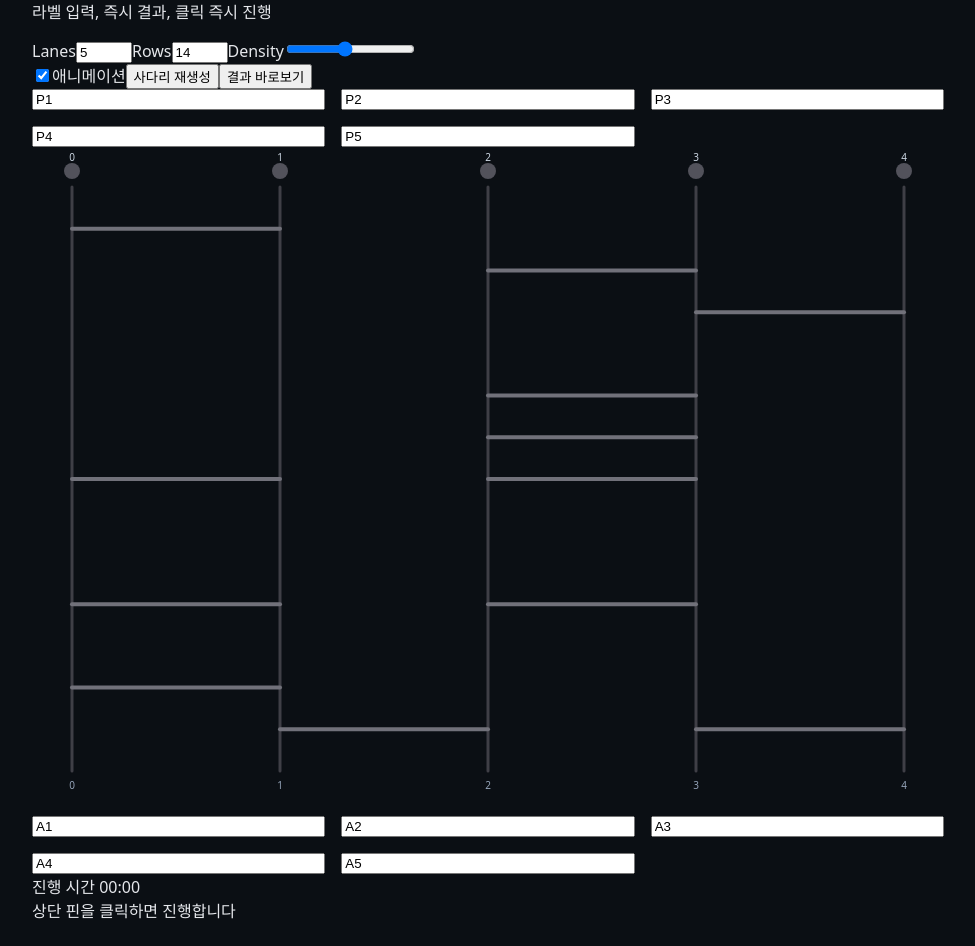
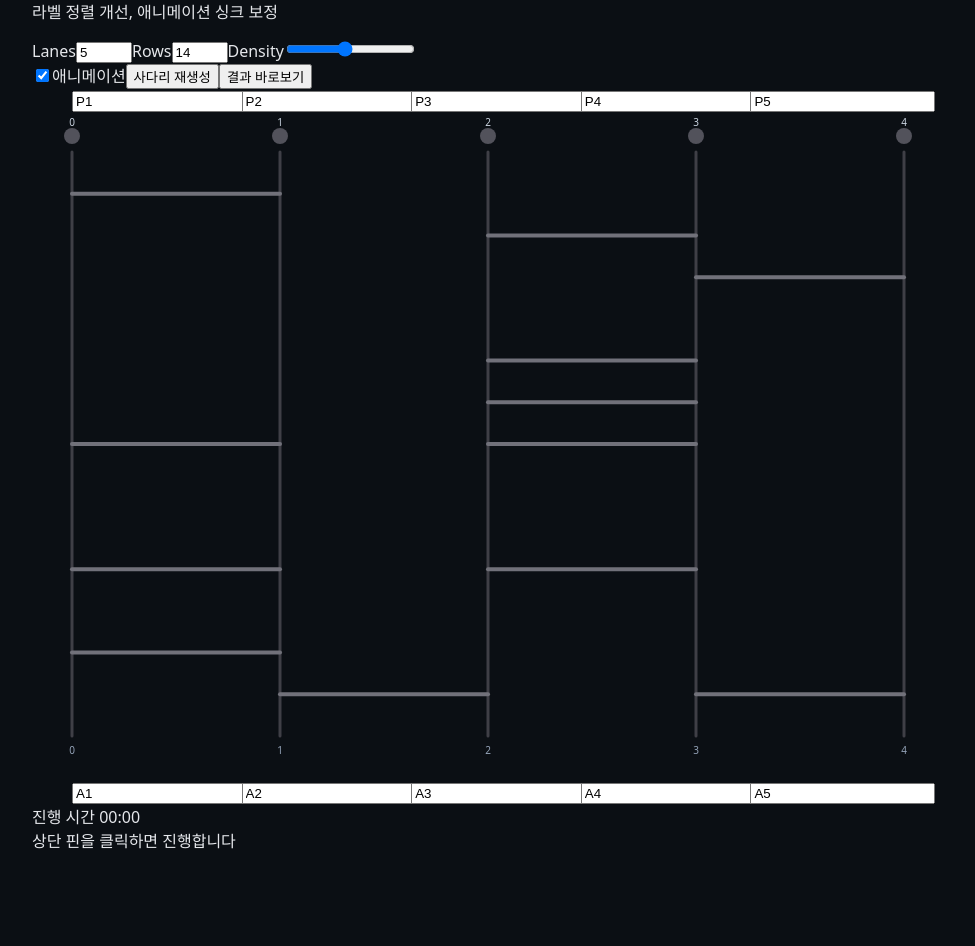
Before and after one commit to rudtn668/webgame-collection, a Next.js app: page /games/ladder in a window 1280 px wide. Shown: the part 220-1166 px from the top of the page, without its empty margins (152-1127 px from the left). After the commit the page ends 1096 px from the top, so only its background shows below. Built offline with nearby package versions, Linux system fonts and the light colour scheme.

Commit message:
Update page.tsx ladder

```diff
--- a/app/games/ladder/page.tsx
+++ b/app/games/ladder/page.tsx
@@ -5,12 +5,11 @@ import Link from 'next/link'
 import { usePathname } from 'next/navigation'
 
 // =========================
-// 상단 네비 (로컬 컴포넌트)
+// 상단 네비 (로컬)
 // =========================
 function TopNav() {
   const pathname = usePathname()
   const [open, setOpen] = useState(false)
-
   useEffect(() => setOpen(false), [pathname])
 
   const navItems = [
@@ -90,7 +89,7 @@ function TopNav() {
 }
 
 // =========================
-// 사다리 게임
+// 사다리 페이지
 // =========================
 type Rung = { row: number; col: number }
 
@@ -108,17 +107,17 @@ export default function Page() {
   const [density, setDensity] = useState(0.28)
   const [rungs, setRungs] = useState<Rung[]>([])
 
-  // 라벨 입력 (start/end)
+  // 라벨
   const [startLabels, setStartLabels] = useState<string[]>(() => Array.from({ length: lanes }, (_, i) => `P${i + 1}`))
   const [endLabels, setEndLabels] = useState<string[]>(() => Array.from({ length: lanes }, (_, i) => `A${i + 1}`))
 
   // 애니메이션/결과
-  const [animate, setAnimate] = useState(true) // false면 즉시 결과
+  const [animate, setAnimate] = useState(true)
   const [elapsed, setElapsed] = useState(0)
   const [isRunning, setIsRunning] = useState(false)
   const [startCol, setStartCol] = useState<number | null>(null)
   const [path, setPath] = useState<Array<[number, number]>>([])
-  const [showMapping, setShowMapping] = useState(false) // 결과 테이블 표시
+  const [showMapping, setShowMapping] = useState(false)
 
   // 반응형
   const containerRef = useRef<HTMLDivElement>(null)
@@ -137,7 +136,7 @@ export default function Page() {
     return () => ro.disconnect()
   }, [])
 
-  // 좌표계
+  // 좌표계 (SVG/입력칸 모두 동일 기준 사용)
   const margin = 40
   const colGap = (width - margin * 2) / (lanes - 1)
   const rowGap = (height - margin * 2) / rows
@@ -156,7 +155,7 @@ export default function Page() {
       }
     }
     setRungs(newRungs)
-    // 요청: 재생성하면 길목(경로) 안 보이게
+    // 요청: 재생성하면 길목(경로) 숨기기
     setPath([])
     setStartCol(null)
     setIsRunning(false)
@@ -204,19 +203,17 @@ export default function Page() {
   } | null>(null)
   const rafRef = useRef<number | null>(null)
   const startTimeRef = useRef<number | null>(null)
+  const prevTimeRef = useRef<number | null>(null)
 
   const beginFrom = (col: number) => {
-    // 요청: 숫자 누르면 바로 진행 (버튼 없음)
     setShowMapping(false)
     setStartCol(col)
     setElapsed(0)
     setPath([])
 
     if (!animate) {
-      // 즉시 결과 모드
       setIsRunning(false)
       setTracer(null)
-      // 선택 경로 없이 테이블만 보여줌
       setShowMapping(true)
       return
     }
@@ -227,67 +224,73 @@ export default function Page() {
     setTracer({ x: x0, y: y0, col, row: 0, mode: 'down', targetX: x0, targetY: margin + rowGap })
     setIsRunning(true)
     startTimeRef.current = performance.now()
+    prevTimeRef.current = null
   }
 
-  // 러너 진행
+  // 러너 진행 (실시간 deltaSec 사용해 싱크 개선)
   useEffect(() => {
     if (!isRunning || !tracer) return
-    const speedDown = Math.max(180, rowGap * 4)
-    const speedHoriz = Math.max(220, colGap * 4)
+    const speedDown = Math.max(180, rowGap * 4)     // px/s
+    const speedHoriz = Math.max(220, colGap * 4)    // px/s
 
     const tick = (now: number) => {
       if (!startTimeRef.current) startTimeRef.current = now
+      const prev = prevTimeRef.current ?? now
+      const deltaSec = Math.min(0.05, (now - prev) / 1000) // 50ms 캡
+      prevTimeRef.current = now
       setElapsed(now - startTimeRef.current)
 
-      setTracer((prev) => {
-        if (!prev) return prev
-        let { x, y, col, row, mode, targetX, targetY } = prev
-        const dt = 1 / 60
+      setTracer((prevState) => {
+        if (!prevState) return prevState
+        let { x, y, col, row, mode, targetX, targetY } = prevState
 
         if (mode === 'down') {
-          const step = speedDown * dt
-          if (y + step >= targetY) {
+          const step = speedDown * deltaSec
+          if (y + step >= targetY - 0.0001) {
+            // 스냅
             y = targetY
             if (row < rows) {
               if (hasRung(row, col)) {
-                const nx = margin + (col + 1) * colGap
                 mode = 'horiz'
-                targetX = nx
+                targetX = margin + (col + 1) * colGap
               } else if (col - 1 >= 0 && hasRung(row, col - 1)) {
-                const nx = margin + (col - 1) * colGap
                 mode = 'horiz'
-                targetX = nx
+                targetX = margin + (col - 1) * colGap
               } else {
                 row = row + 1
                 if (row > rows - 1) {
-                  // 끝
                   setIsRunning(false)
-                  setShowMapping(true) // 도착 후 결과 표시
+                  setShowMapping(true)
                   return { x, y, col, row, mode, targetX, targetY }
                 }
                 mode = 'down'
                 targetY = margin + (row + 1) * rowGap
               }
             }
-          } else y += step
           } else {
-          const step = speedHoriz * dt
-          if (Math.abs(targetX - x) <= step) {
+            y += step
+          }
+        } else {
+          const step = speedHoriz * deltaSec
+          const dir = Math.sign(targetX - x) || 1
+          if (Math.abs(targetX - x) <= step + 0.0001) {
+            // 스냅
             x = targetX
             col = Math.round((x - margin) / colGap)
             mode = 'down'
             row = row + 1
             if (row > rows - 1) {
               setIsRunning(false)
-              setShowMapping(true) // 도착 후 결과 표시
+              setShowMapping(true)
               return { x, y, col, row, mode, targetX, targetY }
             }
             targetY = margin + (row + 1) * rowGap
           } else {
-            x += Math.sign(targetX - x) * step
+            x += dir * step
           }
         }
 
+        // 경로 누적(중복 포인트 방지)
         setPath((prevPath) => {
           const last = prevPath[prevPath.length - 1]
           const nx = Math.round(x * 100) / 100
@@ -309,7 +312,7 @@ export default function Page() {
     }
   }, [isRunning, tracer, rows, rowGap, colGap])
 
-  // 전체 결과 바로보기
+  // 전체 결과 보기
   const showAllResults = () => {
     setIsRunning(false)
     setTracer(null)
@@ -317,7 +320,6 @@ export default function Page() {
     setShowMapping(true)
   }
 
-  // 입력 핸들러
   const updateStartLabel = (i: number, val: string) =>
     setStartLabels((prev) => prev.map((v, idx) => (idx === i ? val : v)))
   const updateEndLabel = (i: number, val: string) =>
@@ -329,7 +331,7 @@ export default function Page() {
 
       <section className="mx-auto max-w-6xl px-4 py-6">
         <h1 className="mb-2 text-2xl font-bold">사다리 타기</h1>
-        <p className="mb-4 text-neutral-300">라벨 입력, 즉시 결과, 클릭 즉시 진행</p>
+        <p className="mb-4 text-neutral-300">라벨 정렬 개선, 애니메이션 싱크 보정</p>
 
         {/* 컨트롤 바 */}
         <div className="mb-4 flex flex-wrap items-center gap-3">
@@ -356,21 +358,15 @@ export default function Page() {
 
           <div className="ml-auto flex items-center gap-3">
             <label className="flex select-none items-center gap-2 text-sm text-neutral-300">
-              <input
-                type="checkbox"
-                checked={animate}
-                onChange={(e) => setAnimate(e.target.checked)}
-              />
+              <input type="checkbox" checked={animate} onChange={(e) => setAnimate(e.target.checked)} />
               애니메이션
             </label>
-
             <button
               onClick={regenerate}
               className="rounded-xl border border-neutral-700 bg-neutral-900 px-3 py-2 text-sm text-white hover:bg-neutral-800"
             >
               사다리 재생성
             </button>
-
             <button
               onClick={showAllResults}
               className="rounded-xl bg-gradient-to-r from-indigo-500 to-fuchsia-500 px-4 py-2 text-sm font-semibold text-white"
@@ -380,21 +376,32 @@ export default function Page() {
           </div>
         </div>
 
-        {/* 라벨 입력 영역 (Start) */}
-        <div className="mb-2 grid grid-cols-2 gap-2 sm:grid-cols-3 md:grid-cols-5">
+        {/* === 입력칸 정렬: SVG와 동일 width/margin으로 맞춤 === */}
+        {/* Start 라벨 */}
+        <div className="mx-auto" style={{ width }}>
+          <div className="px-10" style={{ paddingLeft: margin, paddingRight: margin }}>
+            <div
+              className="grid gap-2"
+              style={{
+                gridTemplateColumns: `repeat(${lanes}, minmax(0, 1fr))`,
+              }}
+            >
               {Array.from({ length: lanes }, (_, i) => (
+                <div key={`s-wrap-${i}`} className="flex flex-col items-center">
                   <input
-              key={`s-${i}`}
                     value={startLabels[i] ?? ''}
                     onChange={(e) => updateStartLabel(i, e.target.value)}
                     placeholder={`Start ${i}`}
-              className="w-full rounded-xl border border-neutral-700 bg-neutral-900 px-3 py-2 text-sm text-white placeholder:text-neutral-500"
+                    className="w-full rounded-xl border border-neutral-700 bg-neutral-900 px-3 py-2 text-center text-sm text-white placeholder:text-neutral-500 focus:outline-none focus:ring-2 focus:ring-indigo-500/50"
                   />
+                </div>
               ))}
+            </div>
+          </div>
         </div>
 
         {/* 캔버스 */}
-        <div ref={containerRef} className="relative overflow-hidden rounded-2xl border border-neutral-800 bg-neutral-950/60 p-2">
+        <div ref={containerRef} className="relative mt-2 overflow-hidden rounded-2xl border border-neutral-800 bg-neutral-950/60 p-2">
           <svg width={width} height={height} className="mx-auto block">
             {/* 세로줄 */}
             {Array.from({ length: lanes }, (_, i) => (
@@ -424,7 +431,7 @@ export default function Page() {
               />
             ))}
 
-            {/* 시작 핀 (클릭 시 즉시 진행 또는 애니메이션 시작) */}
+            {/* 시작 핀 (클릭 시 즉시 진행) */}
             {Array.from({ length: lanes }, (_, i) => (
               <g key={`pin-${i}`} className="cursor-pointer" onClick={() => beginFrom(i)}>
                 <circle
@@ -445,7 +452,7 @@ export default function Page() {
               </g>
             ))}
 
-            {/* 진행 경로 (재생성 시 숨김 처리됨) */}
+            {/* 진행 경로 */}
             {path.length > 1 && (
               <polyline
                 points={path.map((p) => p.join(',')).join(' ')}
@@ -481,32 +488,50 @@ export default function Page() {
           </svg>
         </div>
 
-        {/* 라벨 입력 영역 (End) */}
-        <div className="mt-2 grid grid-cols-2 gap-2 sm:grid-cols-3 md:grid-cols-5">
+        {/* End 라벨 (SVG와 동일한 정렬) */}
+        <div className="mx-auto mt-2" style={{ width }}>
+          <div className="px-10" style={{ paddingLeft: margin, paddingRight: margin }}>
+            <div
+              className="grid gap-2"
+              style={{
+                gridTemplateColumns: `repeat(${lanes}, minmax(0, 1fr))`,
+              }}
+            >
               {Array.from({ length: lanes }, (_, i) => (
+                <div key={`e-wrap-${i}`} className="flex flex-col items-center">
                   <input
-              key={`e-${i}`}
                     value={endLabels[i] ?? ''}
                     onChange={(e) => updateEndLabel(i, e.target.value)}
                     placeholder={`End ${i}`}
-              className="w-full rounded-xl border border-neutral-700 bg-neutral-900 px-3 py-2 text-sm text-white placeholder:text-neutral-500"
+                    className="w-full rounded-xl border border-neutral-700 bg-neutral-900 px-3 py-2 text-center text-sm text-white placeholder:text-neutral-500 focus:outline-none focus:ring-2 focus:ring-indigo-500/50"
                   />
+                </div>
               ))}
+            </div>
+          </div>
         </div>
 
         {/* 상태/결과 바 */}
         <div className="mt-4 flex items-center justify-between">
-          <div className="text-sm text-neutral-300">진행 시간 <span className="ml-2 rounded-full bg-neutral-800 px-2 py-0.5 font-mono">{fmtTime(elapsed)}</span></div>
+          <div className="text-sm text-neutral-300">
+            진행 시간{' '}
+            <span className="ml-2 rounded-full bg-neutral-800 px-2 py-0.5 font-mono">
+              {fmtTime(elapsed)}
+            </span>
+          </div>
           <div className="text-sm text-neutral-400">
             {startCol !== null ? (
-              <>선택: <span className="font-mono text-white">{startLabels[startCol] ?? startCol}</span> → 도착: <span className="font-mono text-white">{endLabels[follow(startCol)] ?? follow(startCol)}</span></>
+              <>
+                선택: <span className="font-mono text-white">{startLabels[startCol] ?? startCol}</span> → 도착:{' '}
+                <span className="font-mono text-white">{endLabels[follow(startCol)] ?? follow(startCol)}</span>
+              </>
             ) : (
               <>상단 핀을 클릭하면 진행합니다</>
             )}
           </div>
         </div>
 
-        {/* 결과 테이블 (요청: 결과 바로보기/도착 후 표시) */}
+        {/* 전체 결과 */}
         {showMapping && (
           <div className="mt-6 overflow-hidden rounded-2xl border border-neutral-800">
             <div className="bg-neutral-900/60 px-4 py-3 text-sm font-semibold text-white">전체 결과</div>
```
Lines whose indentation alone changed are shown as unchanged.
